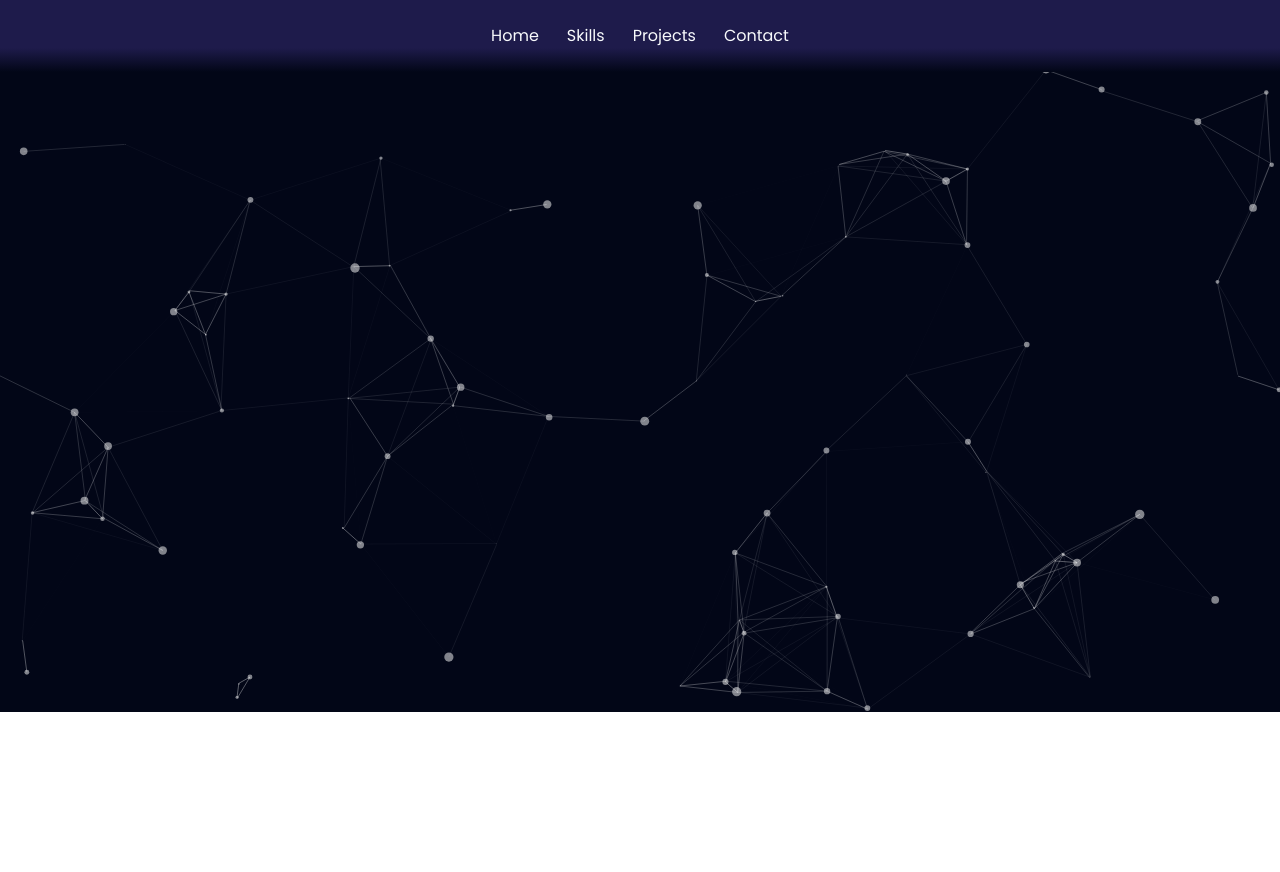
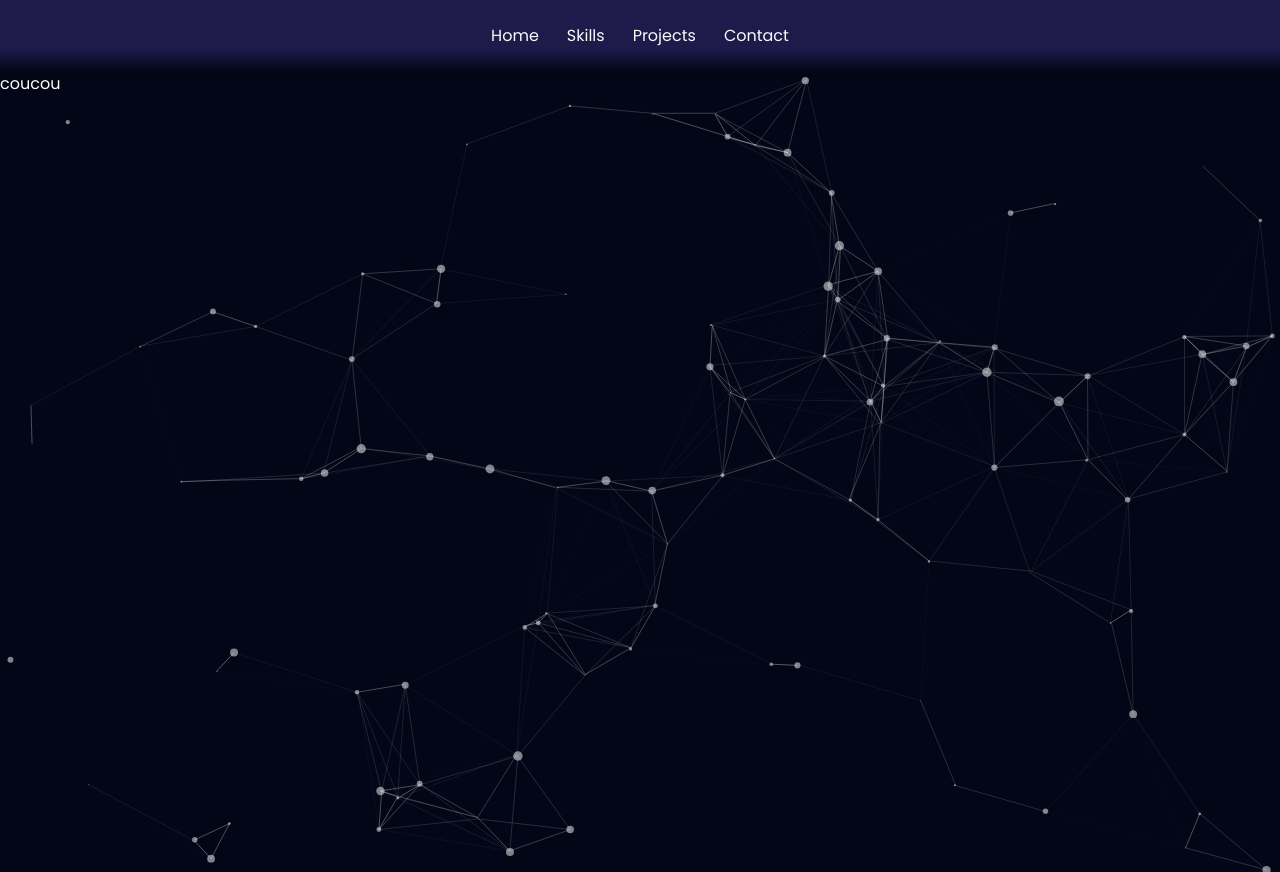
Before and after one commit to Justine-Frigo/Portfolio, a Vue app: page / in a window 1280 px wide. Before the commit the page ends 800 px from the top, so only its background shows below. Built offline with nearby package versions, Linux system fonts and the light colour scheme.

Commit message:
fix particle

```diff
--- a/index.html
+++ b/index.html
@@ -3,7 +3,7 @@
   <head>
     <meta charset="UTF-8">
     <link rel="icon" href="/favicon.ico">
-    <meta name="viewport" content="width=device-width, initial-scale=1.0">
+    <meta name="viewport" content="width=device-width, initial-scale=1.0 min-scale=5.0">
     <link rel="preconnect" href="https://fonts.googleapis.com" />
     <link rel="preconnect" href="https://fonts.gstatic.com" crossorigin />
     <link
--- a/particles.json
+++ b/particles.json
@@ -67,7 +67,7 @@
     }
   },
   "interactivity": {
-    "detect_on": "canvas",
+    "detect_on": "window",
     "events": {
       "onhover": {
         "enable": true,
--- a/src/components/Particles.vue
+++ b/src/components/Particles.vue
@@ -1,6 +1,5 @@
 <template>
-  <div id="particles-js" class="h-full bg-slate-950">
-  </div>
+  <div id="particles-js" class="h-full bg-slate-950 absolute -z-[5] w-full"></div>
 </template>
 
 <script>
--- a/src/components/Typewriter.vue
+++ b/src/components/Typewriter.vue
@@ -0,0 +1,22 @@
+<template>
+
+  </template>
+
+  <script>
+
+  export default {
+    name: 'Typewriter',
+    data() {
+      return {
+      }
+    },
+    computed: {},
+    mounted() {
+
+    },
+    methods: {}
+  }
+  </script>
+
+  <!-- Add "scoped" attribute to limit CSS to this component only -->
+  <style></style>
--- a/src/layouts/MainLayout.vue
+++ b/src/layouts/MainLayout.vue
@@ -7,7 +7,7 @@
       <router-link :to="{ name: 'Contact' }">Contact</router-link>
     </nav>
   </header>
-  <main>
+  <main class="flex-1">
     <router-view></router-view>
   </main>
   <!-- <footer>
--- a/src/views/HomeView.vue
+++ b/src/views/HomeView.vue
@@ -1,6 +1,10 @@
-
 <template>
-  <Particles/>
+  <section>
+    <Particles />
+    <span class=" text-white">
+      coucou
+    </span>
+  </section>
 </template>
 <script>
 
@@ -10,7 +14,6 @@ export default {
   name: 'HomeView.vue',
   components: {
     Particles,
-
   },
   data() {
     return {}
```
